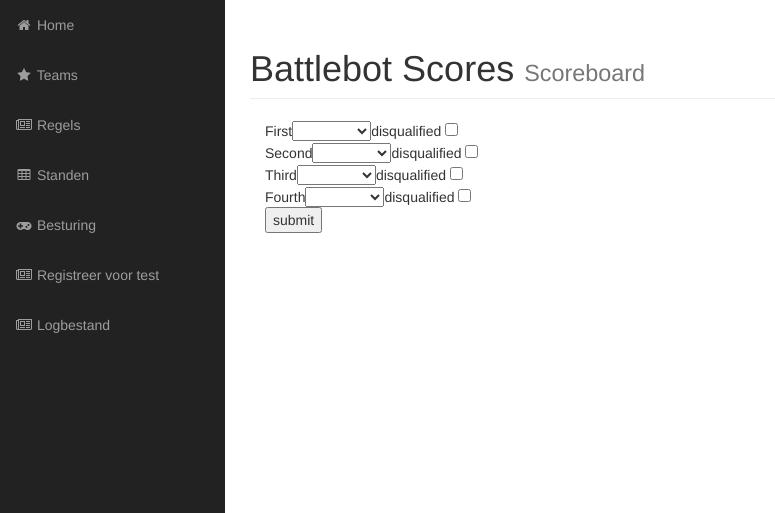
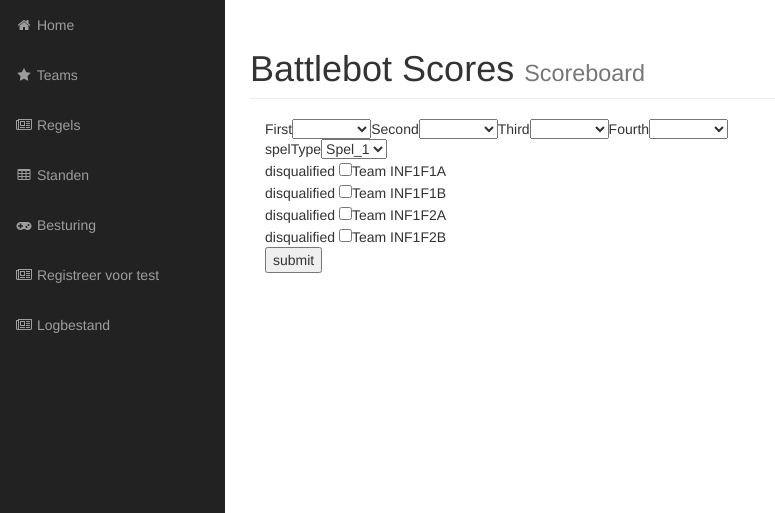
Before and after one commit to Bakkertje01/Battlebotwebsite, a PHP site: page /scoreboard.php in a window 1280 px wide. Shown: the part 51-564 px from the top of the page, without its empty margins (0-775 px from the left). Run offline with PHP 8.4, Linux system fonts and the light colour scheme; data comes from the database, SQL or seed files in the repository.

Commit message:
WE did IT

```diff
--- a/scoreboard.php
+++ b/scoreboard.php
@@ -64,12 +64,29 @@
 
 
                                 echo "</select>";
-                                //name of check is numbered 1 to 4 example: dis1
-                                echo "disqualified <input type = 'checkbox' name = 'dis".$Cid."' value = 0> <br>";
+
+
                                 $Cid++;
                                 $x++;
 
                                }
+                                echo "spelType<select name = 'game'>";
+                                echo "<option value = 'Spel_1' >Spel_1</option>";
+                                echo "<option value = 'Spel_2' >Spel_2</option>";
+                                echo "<option value = 'Spel_3' >Spel_3</option>";
+                                echo "<option value = 'Spel_4' >Spel_4</option>";
+                                echo "<option value = 'Spel_5' >Spel_5</option>";
+                                echo "</select>";
+
+                       echo "<br>";
+
+                       //doet nog niks
+                       echo "disqualified <input type = 'checkbox' name = 'dis1' value = 0>Team INF1F1A <br>";
+                       echo "disqualified <input type = 'checkbox' name = 'dis2' value = 0>Team INF1F1B <br>";
+                       echo "disqualified <input type = 'checkbox' name = 'dis3' value = 0>Team INF1F2A <br>";
+                       echo "disqualified <input type = 'checkbox' name = 'dis4' value = 0>Team INF1F2B <br>";
+
+
                        ?>
 
                        <!-- end loop here -->
@@ -83,24 +100,26 @@
                             $second = $_POST['Second'];
                             $third = $_POST['Third'];
                             $fourth = $_POST['Fourth'];
-                            $tel = 1;
-                            while($tel <= 4) {
-                                ${"dis".$tel} = $_POST['dis'.$tel];
-                                $tel++;
-                            }
+                            $gameType = $_POST['game'];
+                            //doet nog niks
+                            /*$dis1 = $_POST['dis1'];
+                            $dis2 = $_POST['dis2'];
+                            $dis3 = $_POST['dis3'];
+                            $dis4 = $_POST['dis4'];
+                            */
 
-							//add points to DB and add them to specific game
 
-                            $DBupdate = "UPDATE battlebot SET Totaalpunten = Totaalpunten + 3 WHERE Botnaam = '$first' ";
+
+                            $DBupdate = "UPDATE battlebot SET $gameType = $gameType + 3 WHERE Botnaam = '$first' ";
                             $DBresult1 = mysqli_query($connection, $DBupdate);
                             echo ($DBresult1 === false) ? "could not execute query1" : NULL;
-                            $DBupdate = "UPDATE battlebot SET Totaalpunten = Totaalpunten + 2 WHERE Botnaam = '$second' ";
+                            $DBupdate = "UPDATE battlebot SET $gameType = $gameType + 2 WHERE Botnaam = '$second' ";
                             $DBresult2 = mysqli_query($connection, $DBupdate);
                             echo ($DBresult2 === false) ? "could not execute query2" : NULL;
-                            $DBupdate = "UPDATE battlebot SET Totaalpunten = Totaalpunten + 1 WHERE Botnaam = '$third' ";
+                            $DBupdate = "UPDATE battlebot SET $gameType = $gameType + 1 WHERE Botnaam = '$third' ";
                             $DBresult3 = mysqli_query($connection, $DBupdate);
                             echo ($DBresult3 === false) ? "could not execute query3" : NULL;
-                            $DBupdate = "UPDATE battlebot SET Totaalpunten = Totaalpunten + 0 WHERE Botnaam = '$fourth' ";
+                            $DBupdate = "UPDATE battlebot SET $gameType = $gameType + 0 WHERE Botnaam = '$fourth' ";
                             $DBresult4 = mysqli_query($connection, $DBupdate);
                             echo ($DBresult4 === false) ? "could not execute query4" : NULL;
 
```
